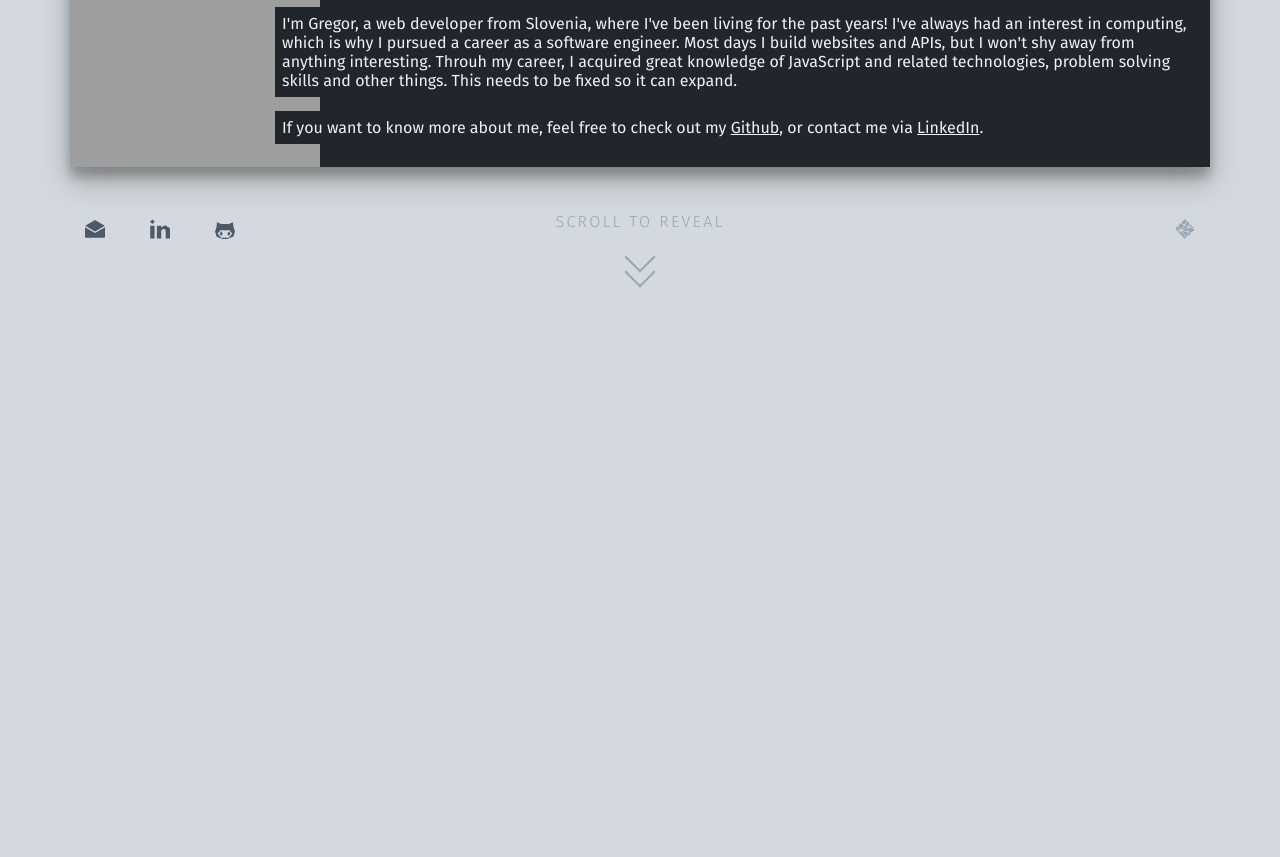
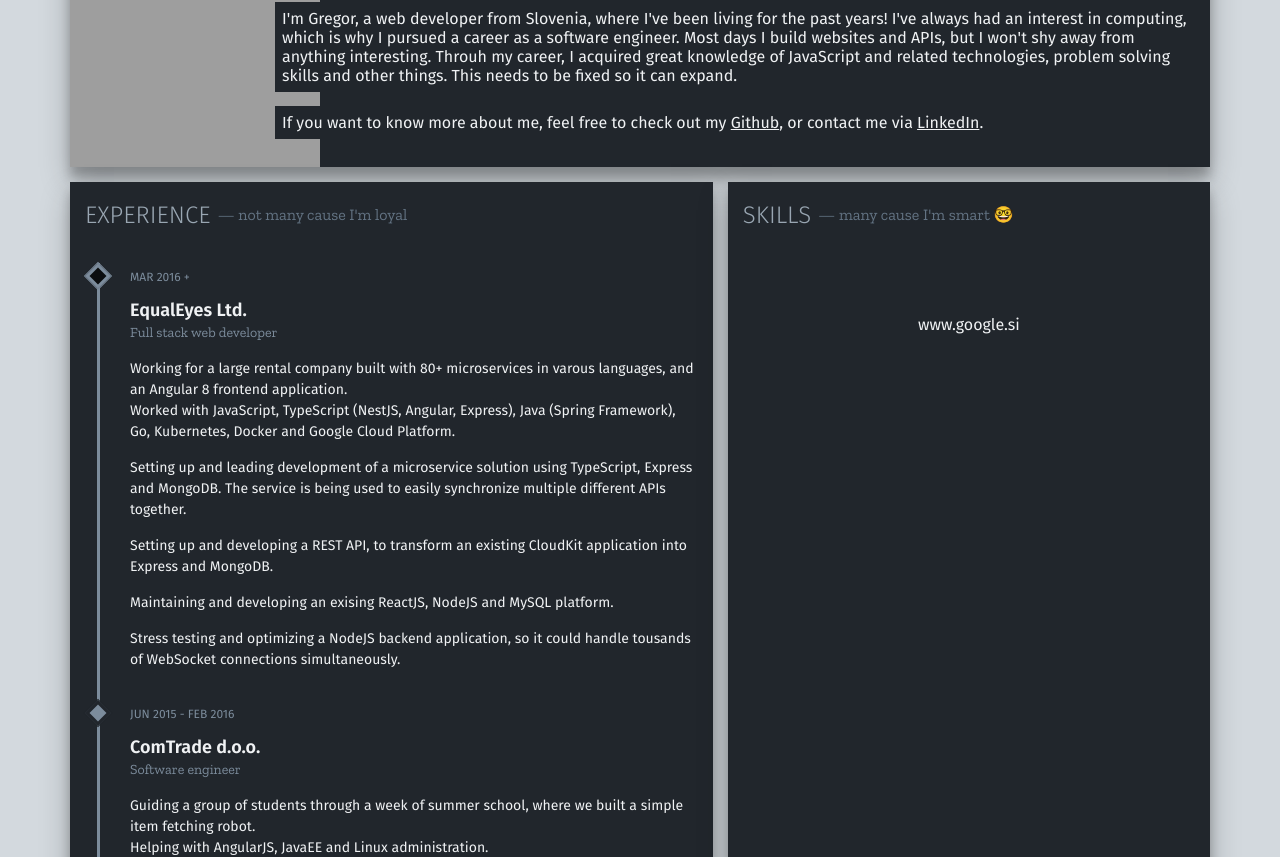
Before and after one commit to gmenih341/0x676d, a Next.js app: page / in a window 1280 px wide. Shown: the part 303-1160 px from the top of the page. Before the commit the page ends 800 px from the top, so only its background shows below. Built offline with nearby package versions, Linux system fonts and the light colour scheme; grey boxes are pictures that could not be loaded.

Commit message:
fix: animations and stuff

```diff
--- a/pages/_app.tsx
+++ b/pages/_app.tsx
@@ -12,7 +12,7 @@ export default class AppComponent extends App {
             <Container>
                 <GlobalStyle />
                 <NextRouterProvider>
-                    <Main>{Component}</Main>
+                    <Main pageComponent={Component} />
                 </NextRouterProvider>
             </Container>
         );
--- a/pages/index.tsx
+++ b/pages/index.tsx
@@ -12,16 +12,7 @@ import {mediaMin} from '../src/utils/style.utils';
 
 /* eslint-disable react/no-unescaped-entities */
 
-const ContainerCV = styled('div')`
-    display: grid;
-    grid-template-rows: repeat(auto);
-    grid-gap: ${SPACER}px;
-    line-height: 1.5;
-
-    ${mediaMin('md')} {
-        grid-template-columns: minmax(0, 4fr) minmax(0, 3fr);
-    }
-`;
+const ContainerCV = styled('div')``;
 
 const SectionTitle = styled('div')`
     display: flex;
@@ -58,37 +49,17 @@ const SectionTitle = styled('div')`
     }
 `;
 
-const Home: PageComponent = () => {
-    const age = useExactAge(new Date('1994-03-08T04:45:00.000Z'), 3);
-
-    return (
-        <ContainerCV>
-            <TerminalContent>
-                <SectionTitle>
-                    <h2>Work experience</h2>
-                    <span>not many cause I'm loyal</span>
-                </SectionTitle>
-                <WorkTimeline />
-            </TerminalContent>
-            <TerminalContent>
-                <SectionTitle>
-                    <h2>Skills</h2>
-                    <span>many cause I'm smart 🤓</span>
-                </SectionTitle>
-                <div style={{textAlign: 'center', paddingTop: 50}}>www.google.si</div>
-            </TerminalContent>
-        </ContainerCV>
-    );
+const Home: PageComponent = ({children}) => {
+    return <ContainerCV>{children}</ContainerCV>;
 };
 
 Home.displayName = 'adgdas';
 Home.index = 0;
-Home.customContent = true;
 Home.image = '/static/me.png';
-Home.children = (
+Home.headerContent = (
     <>
         <SectionTitle>
-            <h1>Quick Bio</h1>
+            <h2>Quick Bio</h2>
             <span>it's a me</span>
         </SectionTitle>
         <p>
@@ -103,5 +74,25 @@ Home.children = (
         </p>
     </>
 );
+Home.contentItems = [
+    (props, key) => (
+        <TerminalContent className="experience" props={props} key={key}>
+            <SectionTitle>
+                <h2>Experience</h2>
+                <span>not many cause I'm loyal</span>
+            </SectionTitle>
+            <WorkTimeline />
+        </TerminalContent>
+    ),
+    (props, key) => (
+        <TerminalContent className="skills" props={props} key={key}>
+            <SectionTitle>
+                <h2>Skills</h2>
+                <span>many cause I'm smart 🤓</span>
+            </SectionTitle>
+            <div style={{textAlign: 'center', paddingTop: 50}}>www.google.si</div>
+        </TerminalContent>
+    ),
+];
 
 export default Home;
--- /dev/null
+++ b/src/components/animations/hooks/usePageContentTransition.ts
@@ -0,0 +1,42 @@
+import {ReactNode, useEffect, useMemo, useState, CSSProperties} from 'react';
+import {config, useTransition} from 'react-spring';
+import {PageComponent} from '../../interfaces';
+
+interface TransitionProps extends CSSProperties {
+    imageStyle: CSSProperties;
+    contentStyle: CSSProperties;
+}
+interface Transition {
+    props: TransitionProps;
+    item: PageComponent;
+    key: any;
+}
+
+type CallbackFn = (props: Transition) => ReactNode;
+
+export function usePageContentTransition(pageComponent: PageComponent): (fn: CallbackFn) => ReactNode {
+    const [contentItems, setContentItems] = useState<ReactNode[]>([]);
+    const firstIndex = useMemo(() => pageComponent.index, []);
+    const [lastIndex, setLastIndex] = useState(firstIndex);
+    const change = useMemo(() => (lastIndex > pageComponent.index ? -10 : 10), [pageComponent]);
+    const transition = useTransition(contentItems, null, {
+        from: {transform: `translateX(${-change}px)`, opacity: 0, p: 0},
+        enter: {transform: 'translateX(0)', opacity: 1, p: 1},
+        leave: {transform: `translateX(${change}px)`, opacity: 0},
+        config: config.gentle,
+        onRest: () => {
+            setContentItems(pageComponent.contentItems);
+        },
+    });
+
+    useEffect(() => {
+        setContentItems([]);
+        setLastIndex(pageComponent.index);
+    }, [pageComponent]);
+
+    useEffect(() => {
+        setContentItems(pageComponent.contentItems);
+    }, []);
+
+    return (callbackFn: CallbackFn) => transition.map(callbackFn);
+}
--- a/src/components/animations/hooks/useMainContentTransition.ts
+++ b/src/components/animations/hooks/usePageHeaderTransition.ts
@@ -14,7 +14,7 @@ interface Transition {
 
 type CallbackFn = (props: Transition) => ReactNode;
 
-export function useMainContentTransition(routeComponent: PageComponent): (fn: CallbackFn) => void {
+export function usePageHeaderTransition(routeComponent: PageComponent): (fn: CallbackFn) => ReactNode {
     const firstIndex = useMemo(() => routeComponent.index, []);
     const [lastIndex, setLastIndex] = useState(firstIndex);
     const transition = useTransition([routeComponent], (item: PageComponent) => item.displayName, {
--- a/src/components/layouts/main.tsx
+++ b/src/components/layouts/main.tsx
@@ -1,52 +1,52 @@
-import React, {FunctionComponent, useRef} from 'react';
+import React, {FunctionComponent, useMemo} from 'react';
 import {animated} from 'react-spring';
 import styled from 'styled-components/macro';
 import {useMenu} from '../../hooks/useMenu';
 import {PageComponent} from '../../interfaces';
 import {FONT_SANS, SPACER, SPACER_BIG} from '../../style.contants';
 import {mediaMin} from '../../utils/style.utils';
+import {usePageHeaderTransition} from '../animations/hooks/usePageHeaderTransition';
+import {usePageContentTransition} from '../animations/hooks/usePageContentTransition';
 import {Footer} from '../footer/footer';
 import {Header} from '../header/header';
+import {ImageDivisor} from '../image-divisor/image-divisor';
 import {Logo} from '../logo/logo';
 import {Menu} from '../menu/menu';
-import {ScrollToReveal} from '../scroll-to-reveal/scroll-to-reveal';
 import {TerminalContent} from '../terminal/styled';
 import {Terminal} from '../terminal/terminal';
-import {ImageDivisor} from '../image-divisor/image-divisor';
-import {useMainContentTransition} from '../animations/hooks/useMainContentTransition';
 
 interface MainProps {
     className?: string;
-    children: PageComponent;
+    pageComponent: PageComponent;
 }
 
-const MainComponent: FunctionComponent<MainProps> = React.memo(({children, className}) => {
+const MainComponent: FunctionComponent<MainProps> = React.memo(({pageComponent, className}) => {
     const [active, setActive] = useMenu();
-    const transition = useMainContentTransition(children);
+    const headerTransition = usePageHeaderTransition(pageComponent);
+    const contentTransition = usePageContentTransition(pageComponent);
 
     return (
         <div className={className} onClick={() => setActive(false)}>
             <Logo />
             <Header />
             <Menu active={active} setActive={setActive} />
-            <Terminal customContent={!!children.customContent} displayName={children.displayName}>
-                {children.children && (
+            <Terminal>
+                {pageComponent.headerContent && (
                     <TerminalContent>
-                        {transition(({props: {imageStyle, contentStyle, ...restProps}, item, key}) => (
+                        {headerTransition(({props: {imageStyle, contentStyle, ...restProps}, item, key}) => (
                             <ImageDivisor
                                 key={key}
                                 overlap={true}
                                 imageSrc={item.image}
-                                overlay={true}
                                 imageStyle={imageStyle}
                                 contentStyle={contentStyle}
                                 style={restProps}>
-                                {item.children}
+                                {item.headerContent}
                             </ImageDivisor>
                         ))}
                     </TerminalContent>
                 )}
-                <ScrollToReveal>Hello!</ScrollToReveal>
+                <Grid>{contentTransition(({props, key, item}) => item(props, key))}</Grid>
             </Terminal>
             <Footer />
         </div>
@@ -88,3 +88,18 @@ export const Main = styled(MainComponent)`
         margin-bottom: ${SPACER}px;
     }
 `;
+
+const Grid = styled('div')`
+    display: grid;
+    grid-template-rows: repeat(auto);
+    grid-gap: ${SPACER}px;
+    line-height: 1.5;
+
+    ${mediaMin('md')} {
+        grid-template-columns: minmax(0, 4fr) minmax(0, 3fr);
+    }
+
+    > {
+        grid-column: 1 / -1;
+    }
+`;
--- a/src/components/scroll-to-reveal/scroll-to-reveal.tsx
+++ /dev/null
@@ -1,64 +0,0 @@
-import React, {FunctionComponent} from 'react';
-import {ClassNameOnly} from '../common/types';
-import styled, {keyframes} from 'styled-components/macro';
-import {COLOR_GRAY, SPACER_BIG, SPACER_SMALL, SPACER} from '../../style.contants';
-import {Logo} from '../logo/logo';
-
-export const ScrollToRevealComponent: FunctionComponent<ClassNameOnly> = ({className, children}) => {
-    return (
-        <div className={className}>
-            <div className="text">
-                Scroll to reveal
-                <br />
-                <span className="i" />
-                <span className="i" />
-            </div>
-        </div>
-    );
-};
-
-const animation = keyframes`
-    0% {
-        transform: translateY(0px);
-    }
-    55% {
-        transform: translateY(-10px);
-    }
-    75% {
-        transform: translateY(10px);
-    }
-    99% {
-        transform: translateY(0px);
-    }
-`;
-
-export const ScrollToReveal = styled(ScrollToRevealComponent)`
-    position: absolute;
-    width: 100%;
-
-    > .text {
-        padding: ${SPACER_BIG}px;
-        color: ${COLOR_GRAY[3]};
-        font-weight: 300;
-        letter-spacing: ${SPACER_SMALL / 3}px;
-        text-align: center;
-        text-transform: uppercase;
-
-        .i {
-            display: inline-block;
-            width: 20px;
-            height: 20px;
-            margin-top: ${SPACER}px;
-            border-right: 2px solid ${COLOR_GRAY[3]};
-            border-bottom: 2px solid ${COLOR_GRAY[3]};
-
-            &:nth-of-type(1) {
-                transform: translateX(50%) rotate(45deg);
-            }
-
-            &:nth-of-type(2) {
-                transform: translateX(-50%) translateY(${SPACER}px) rotate(45deg);
-            }
-        }
-    }
-`;
--- a/src/components/terminal/terminal.tsx
+++ b/src/components/terminal/terminal.tsx
@@ -3,8 +3,6 @@ import styled from 'styled-components/macro';
 import {COLOR_WHITE} from '../../style.contants';
 
 interface TerminalProps extends Pick<HTMLAttributes<HTMLDivElement>, 'style' | 'className'> {
-    customContent?: boolean;
-    displayName?: string;
     className?: string;
 }
 
--- a/src/components/work-timeline/timeline-item.tsx
+++ b/src/components/work-timeline/timeline-item.tsx
@@ -1,6 +1,6 @@
 import React, {FunctionComponent} from 'react';
 import styled from 'styled-components/macro';
-import {COLOR_GRAY, FONT_SERIF, SPACER, SPACER_SMALL, SPACER_BIG} from '../../style.contants';
+import {COLOR_GRAY, FONT_SERIF, SPACER, SPACER_BIG} from '../../style.contants';
 import {mediaMax, mediaMin} from '../../utils/style.utils';
 
 interface TimelineItemProps {
@@ -9,7 +9,6 @@ interface TimelineItemProps {
     year?: string;
     className?: string;
     isPresent?: boolean;
-    tags?: string[];
 }
 
 const TimelineItemComponent: FunctionComponent<TimelineItemProps> = ({children, className, company, isPresent, tags, title, year}) => {
@@ -21,9 +20,6 @@ const TimelineItemComponent: FunctionComponent<TimelineItemProps> = ({children,
                 <div className="company">{company}</div>
                 <div className="title">{title}</div>
             </div>
-            {/* {tags && tags.length &&
-            <div className="tags">{tags.map(tag => <span className='tag'>{tag}</span>)}</div>
-        } */}
             <div className="content" style={{flexBasis: '100%'}}>
                 {children}
             </div>
@@ -32,13 +28,17 @@ const TimelineItemComponent: FunctionComponent<TimelineItemProps> = ({children,
 };
 
 const INDICATOR_SIZE = 12;
-const COLOR_TIMELINE = COLOR_GRAY[5];
+const COLOR_TIMELINE = COLOR_GRAY[4];
 
 export const TimelineItem = styled(TimelineItemComponent)`
     display: grid;
-    grid-template-columns: 0px 120px auto;
+    grid-template-columns: ${SPACER}px 120px auto;
     grid-template-rows: repeat(max-content);
     grid-gap: ${SPACER}px;
+
+    &:not(:last-of-type) {
+        padding-bottom: ${SPACER_BIG - SPACER}px;
+    }
 
     ${mediaMin('md')} {
         margin-left: ${INDICATOR_SIZE}px;
@@ -51,7 +51,7 @@ export const TimelineItem = styled(TimelineItemComponent)`
         transform: translateX(${-INDICATOR_SIZE / 2 - 5}px) translateY(4px) rotate(45deg);
         border: 3px solid ${({isPresent}) => (isPresent ? COLOR_TIMELINE : COLOR_GRAY[8])};
         outline: 1px solid ${({isPresent}) => (isPresent ? COLOR_TIMELINE : COLOR_GRAY[8])};
-        background: ${({isPresent}) => (isPresent ? COLOR_GRAY[8] : COLOR_TIMELINE)};
+        background: ${({isPresent}) => (isPresent ? COLOR_GRAY[9] : COLOR_TIMELINE)};
 
         ${mediaMax('md')} {
             display: none;
@@ -67,11 +67,11 @@ export const TimelineItem = styled(TimelineItemComponent)`
         ${mediaMin('md')} {
             flex: 0 0 120px;
             margin-top: 8px;
-            margin-left: ${SPACER_SMALL}px;
         }
     }
 
     .meta {
+        grid-column: 2 / -1;
         flex: 1 0;
         line-height: 1.4;
 
@@ -81,7 +81,7 @@ export const TimelineItem = styled(TimelineItemComponent)`
         }
 
         .title {
-            color: ${COLOR_GRAY[4]};
+            color: ${COLOR_TIMELINE};
             font-family: ${FONT_SERIF};
             font-size: 14px;
         }
@@ -89,25 +89,26 @@ export const TimelineItem = styled(TimelineItemComponent)`
 
     .tags {
         grid-column: 2 / 3;
-        margin: 0 ${-SPACER_SMALL / 2}px;
+        overflow: hidden;
+        color: ${COLOR_GRAY[6]};
         font-size: 11px;
+        font-size: 30px;
+        line-height: 0.8;
+        text-align: justify;
+        text-transform: uppercase;
+        word-break: break-all;
 
         .tag {
             display: inline-block;
-            margin: 0 ${SPACER_SMALL / 2}px;
-            margin-bottom: ${SPACER_SMALL}px;
-            padding: 2px;
-            border-radius: 3px;
-            background: ${COLOR_GRAY[4]};
         }
     }
 
     .content {
-        grid-column: 3 / -1;
+        grid-column: 2 / -1;
         font-size: 14px;
 
         p {
-            margin: 0 0 ${SPACER_BIG}px 0;
+            margin: 0 0 ${SPACER}px 0;
         }
 
         ${mediaMax('md')} {
--- a/src/components/work-timeline/work-timeline.tsx
+++ b/src/components/work-timeline/work-timeline.tsx
@@ -6,27 +6,7 @@ import {ClassNameOnly} from '../common/types';
 const WorkTimelineComponent: FunctionComponent<ClassNameOnly> = ({className}) => {
     return (
         <ul className={className}>
-            <TimelineItem
-                company="EqualEyes Ltd."
-                title="Full stack web developer"
-                year="Mar 2016 +"
-                tags={[
-                    'JavaScript',
-                    'express',
-                    'TypeScript',
-                    'Angular',
-                    'React',
-                    'NestJS',
-                    'Java',
-                    'Spring',
-                    'Go',
-                    'MySQL',
-                    'PostgreSQL',
-                    'MongoDB',
-                    'AWS',
-                    'GCE',
-                ]}
-                isPresent={true}>
+            <TimelineItem company="EqualEyes Ltd." title="Full stack web developer" year="Mar 2016 +" isPresent={true}>
                 <p>
                     Working for a large rental company built with 80+ microservices in varous languages, and an Angular 8 frontend
                     application.
--- a/src/interfaces.ts
+++ b/src/interfaces.ts
@@ -1,10 +1,10 @@
 import {RouterProps} from 'next/router';
-import {FunctionComponent, ReactNode} from 'react';
+import {ReactNode, FunctionComponent} from 'react';
 
 export interface PageComponent extends FunctionComponent<RouterProps> {
     displayName: string;
     index: number;
-    customContent?: boolean;
-    children?: ReactNode | ReactNode[];
+    headerContent: ReactNode;
+    contentItems: ReactNode[];
     image?: string;
 }
```
Also changed, not shown: pages/contact/index.tsx (+7 -12 lines), src/components/obfuscate/obfuscate.tsx (+7 -2 lines).
